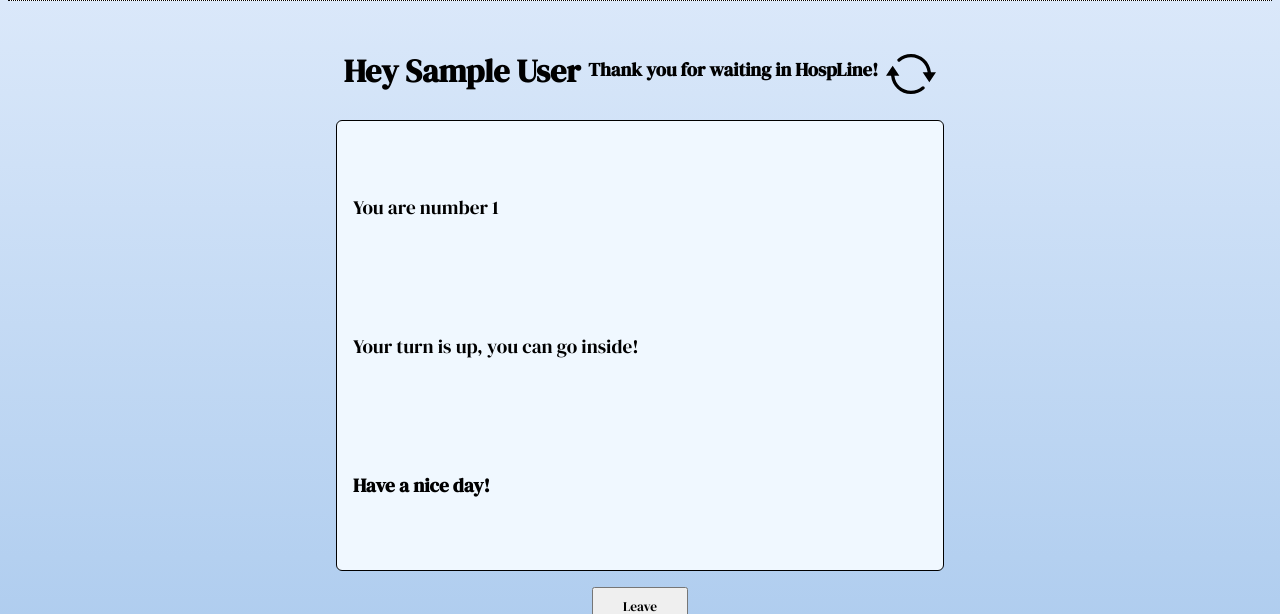
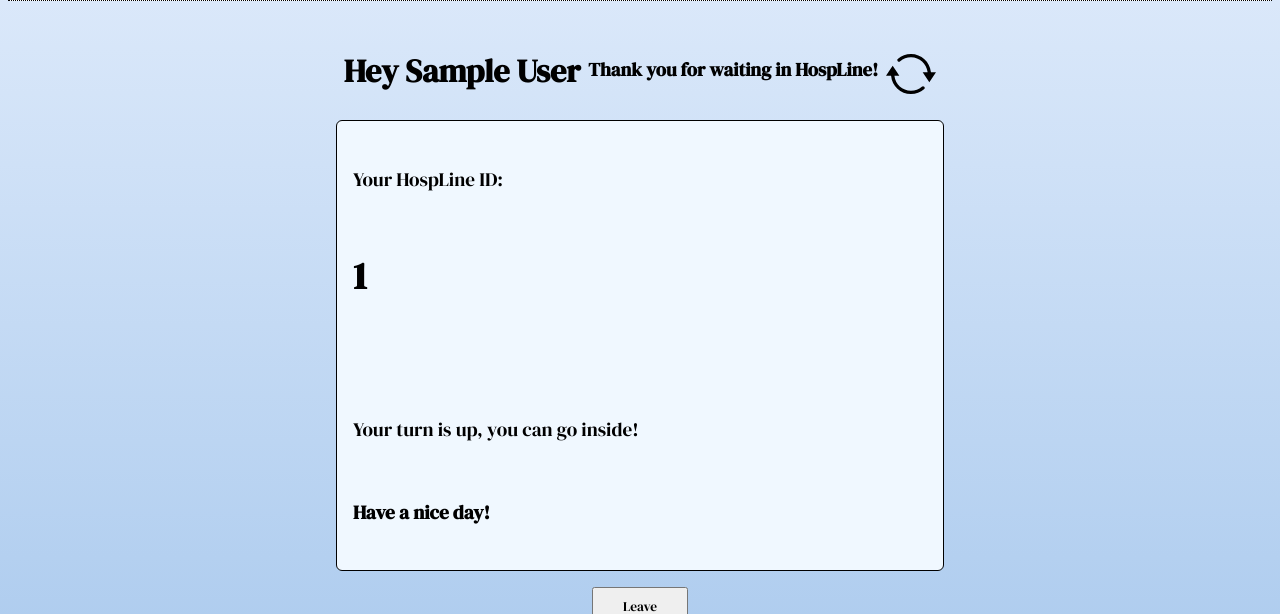
Before and after one commit to mdarshad1000/Hosp-Line, a Flask app: page /queue in a window 1280 px wide. Shown: the part 184-798 px from the top of the page. Run offline with Flask 2, Linux system fonts and the light colour scheme; the visitor is signed in with stand-in values (Sample User, id 1); data that the repository does not hold is empty; parts of the project's set-up code (start-up, migrations or seed data) failed here and were passed over; some libraries are stand-ins or nearby versions.

Commit message:
Update queue UI

```diff
--- a/templates/queue.html
+++ b/templates/queue.html
@@ -41,7 +41,7 @@
         </svg>
         <li><a href="/">Home</a></li>
         <li>
-          <a href="https://github.com/nawed2611" target="_blank">Github Repo</a>
+          <a href="https://github.com/mdarshad1000/Hosp-Line/" target="_blank">Github Repo</a>
         </li>
         <li><a href="/about">About</a></li>
       </ul>
@@ -68,10 +68,10 @@
       </div>
 
       <div class="queue-info-div">
-      <p>You are number {{spot}}</p>
+        <p>Your HospLine ID: <h1>{{spot}}</h1> </p>
       <p>
         {% if total_infront == 0 %} Your turn is up, you can go inside! {% else
-        %} {{ total_infront }} ahead of you, Wait for a while
+        %} There are {{ total_infront }} patients ahead of you, Wait for a while
       </p>
       {% endif %}
 
```
